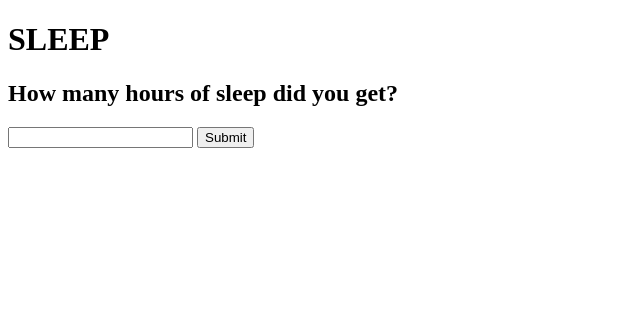
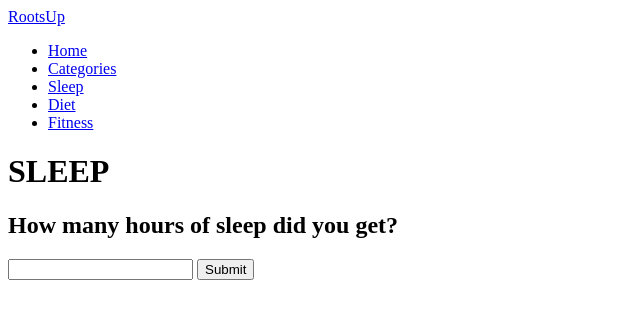
Before and after one commit to katherine81779/rootsup, a Flask app: page /sleep in a window 1280 px wide. Shown: the top 319 px of the page, without its empty margins (0-640 px from the left). Run offline with Flask 2, Linux system fonts and the light colour scheme.

Commit message:
links on navbar

```diff
--- a/templates/sleep.html
+++ b/templates/sleep.html
@@ -4,6 +4,22 @@
 </header>
 
 <body>
+
+<nav class="navbar navbar-default">
+  <div class="container-fluid">
+    <div class="navbar-header">
+      <a class="navbar-brand" href="#">RootsUp</a>
+    </div>
+    <ul class="nav navbar-nav">
+      <li class="active"><a href="/">Home</a></li>
+      <li><a href="/categories">Categories</a></li>
+      <li><a href="/sleep">Sleep</a></li>
+      <li><a href="#">Diet</a></li>
+      <li><a href="/fitness">Fitness</a></li>
+    </ul>
+  </div>
+</nav>
+
   <h1>SLEEP</h1>
   <h2>How many hours of sleep did you get?</h2>
 
```
Also changed, not shown: templates/categories.html (+15 -0 lines), templates/diet.html (+16 -0 lines), templates/fitness.html (+16 -0 lines), templates/index.html (+4 -4 lines).
